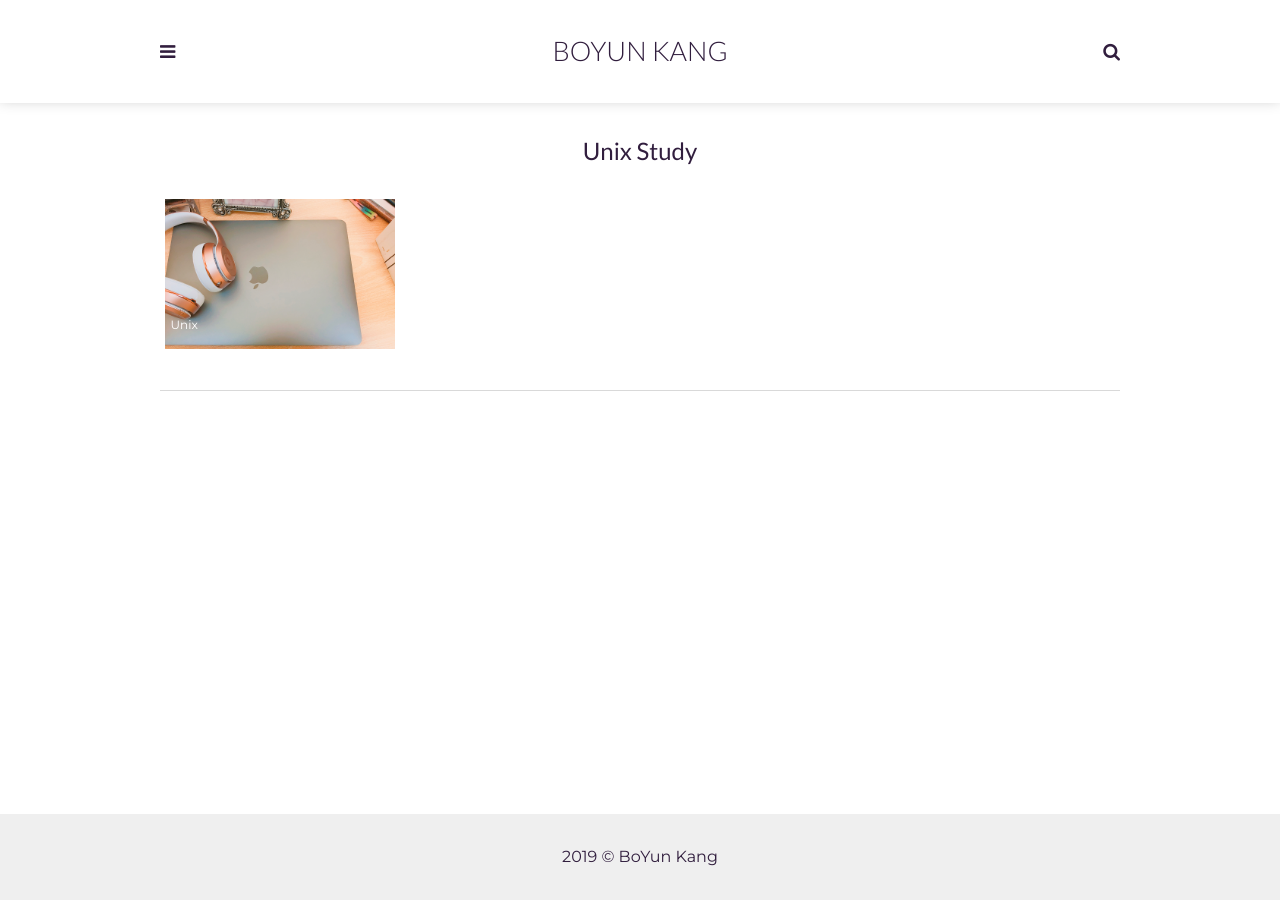
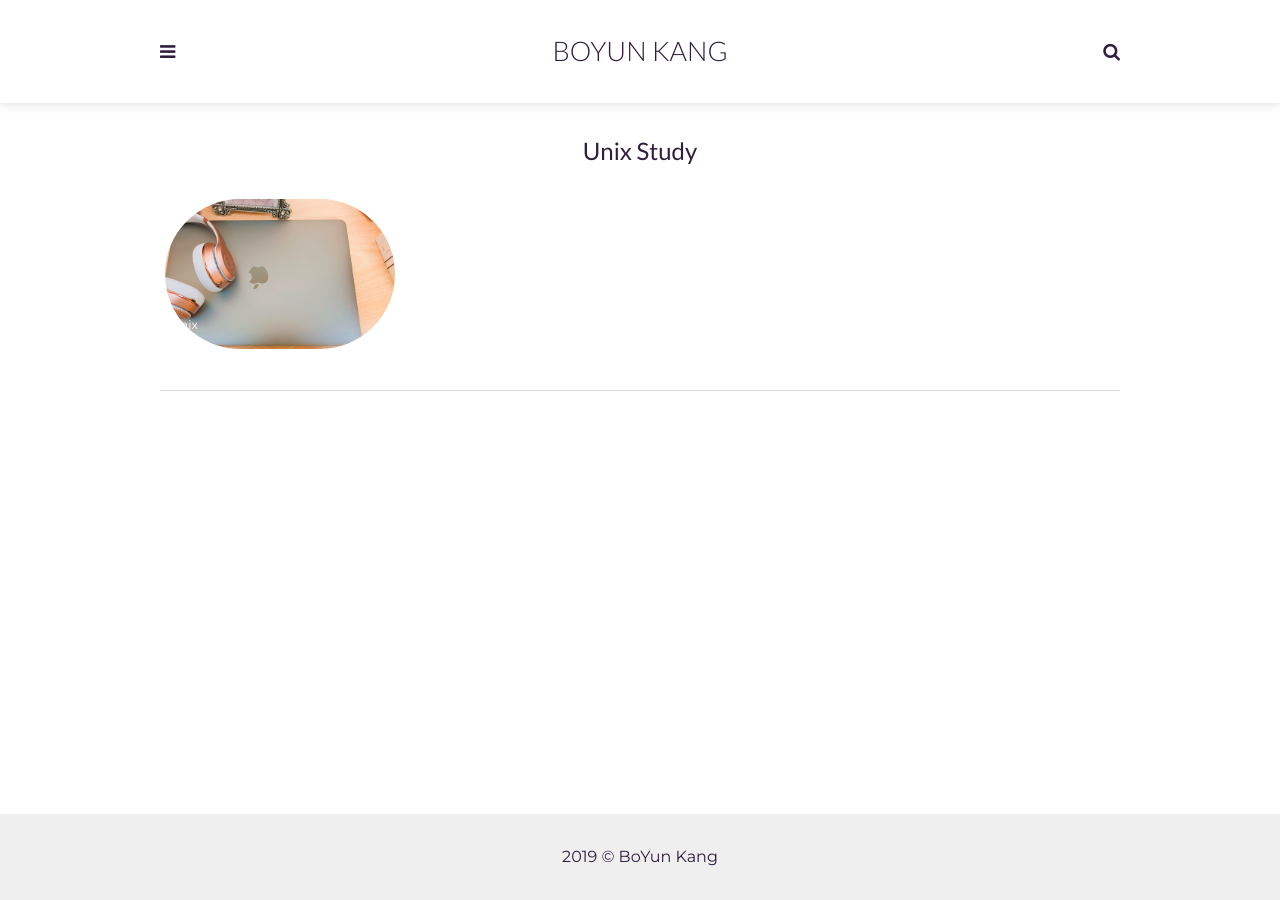
Before and after one commit to boyunjjang1/boyunjjang1.github.io, a Jekyll site: the page built from _pages/Unix.html, in a window 1280 px wide. Built offline with Jekyll 4.4.1, drawn with Linux system fonts in a browser that asks for light colours.

Commit message:
ADD border-radius at .recent-item

```diff
--- a/assets/css/main.css
+++ b/assets/css/main.css
@@ -1287,6 +1287,7 @@ pre code {
   margin-bottom: 0.5%;
   -webkit-transition: all .3s;
   transition: all .3s;
+  border-radius: 80px;
 }
 
 .recent-box .recent-list .recent-item span {
```
